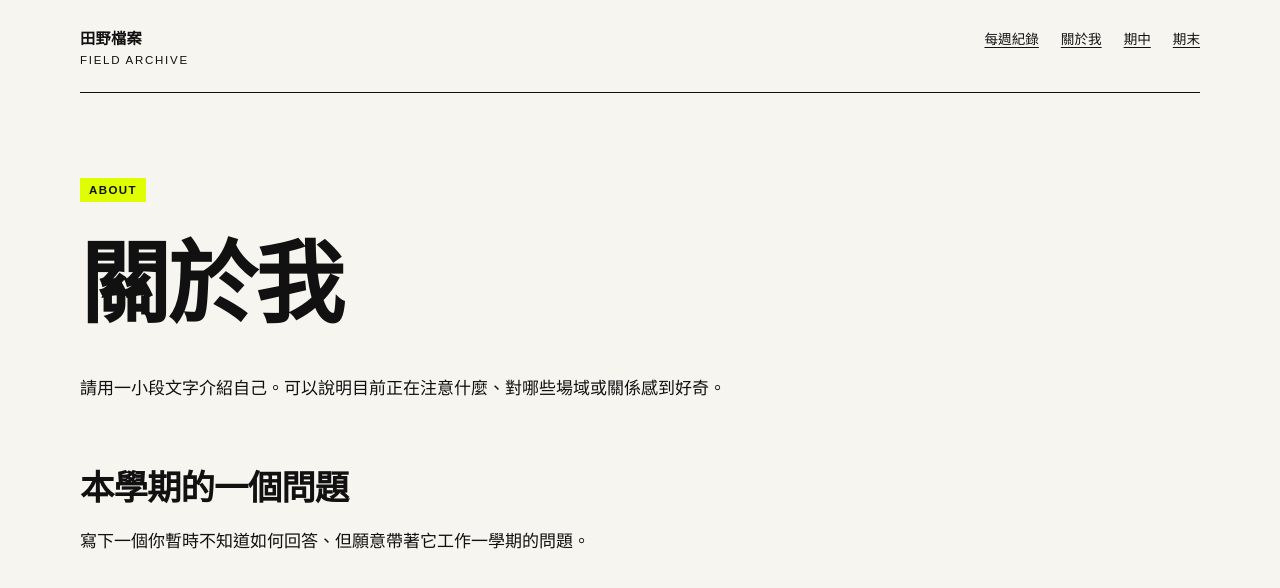
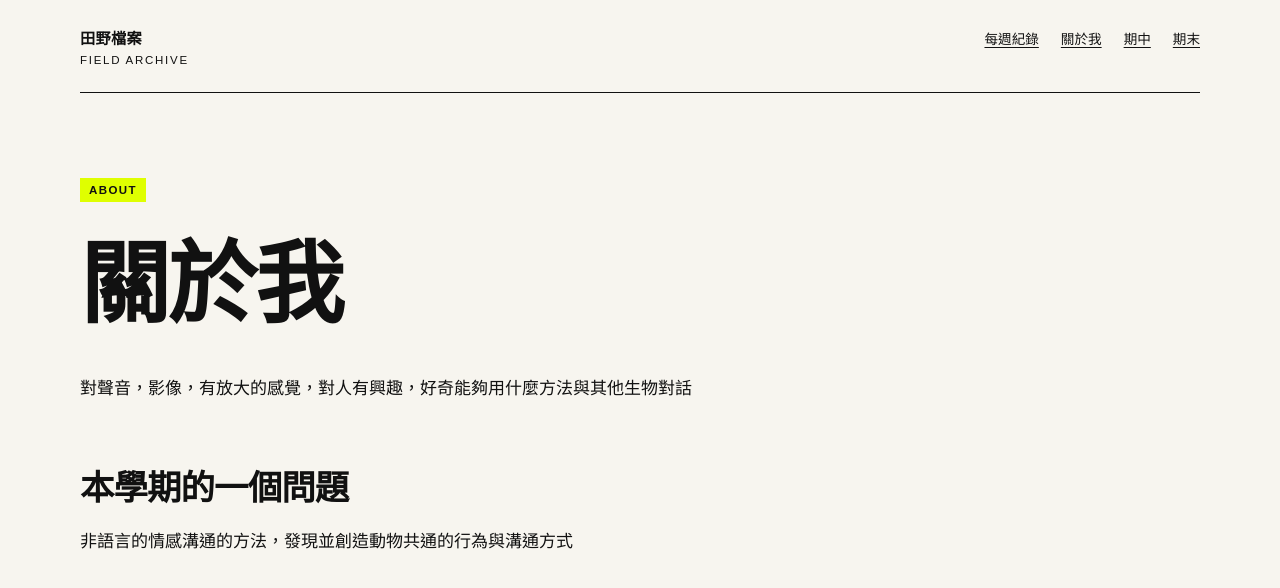
Before and after one commit to oliviaccc-oss/fieldworkarchive, a Jekyll site: the page built from about.md, in a window 1280 px wide. Shown: the top 588 px of the page. Built offline with Jekyll 4.4.1, drawn with Linux system fonts in a browser that asks for light colours.

Commit message:
Update about.md

```diff
--- a/about.md
+++ b/about.md
@@ -7,8 +7,8 @@ permalink: /about/
 
 # 關於我
 
-請用一小段文字介紹自己。可以說明目前正在注意什麼、對哪些場域或關係感到好奇。
+對聲音，影像，有放大的感覺，對人有興趣，好奇能夠用什麼方法與其他生物對話
 
 ## 本學期的一個問題
 
-寫下一個你暫時不知道如何回答、但願意帶著它工作一學期的問題。
+非語言的情感溝通的方法，發現並創造動物共通的行為與溝通方式
```
